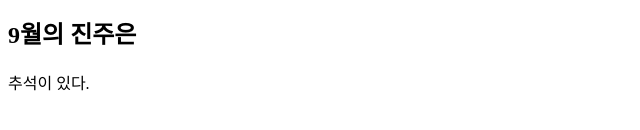
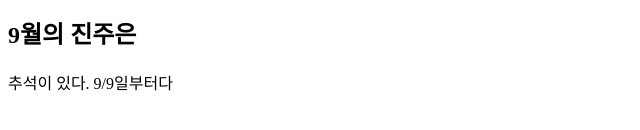
Before and after one commit to pearl-silver/my-first-web-site, a plain HTML site: page 9.html in a window 1280 px wide. Shown: the part 166-296 px from the top of the page, without its empty margins (0-640 px from the left). Drawn offline with Linux system fonts and the light colour scheme.

Commit message:
9월 내용 추가

```diff
--- a/9.html
+++ b/9.html
@@ -14,5 +14,5 @@
 </ol>
 
 <h2> 9월의 진주은 </h2>
-<p> 추석이 있다. </p>
+<p> 추석이 있다. 9/9일부터다 </p>
   </body>
```
